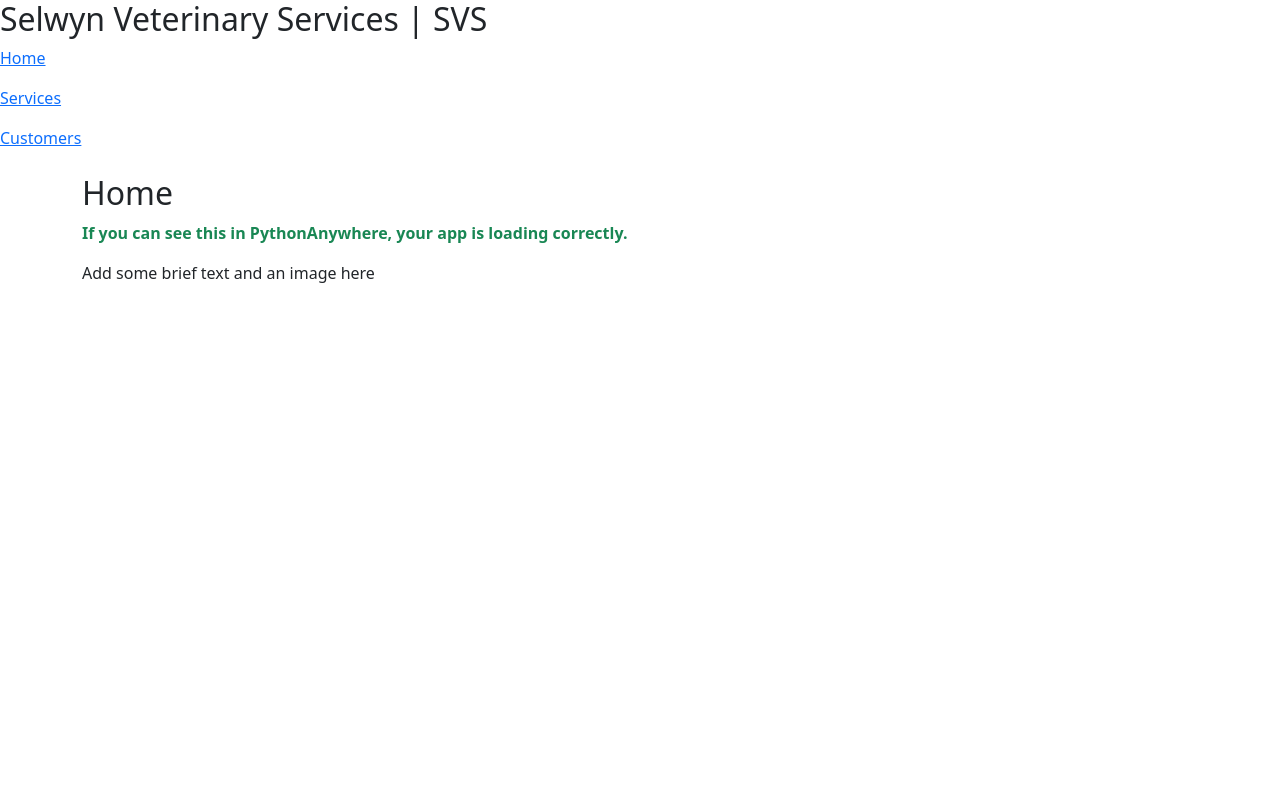
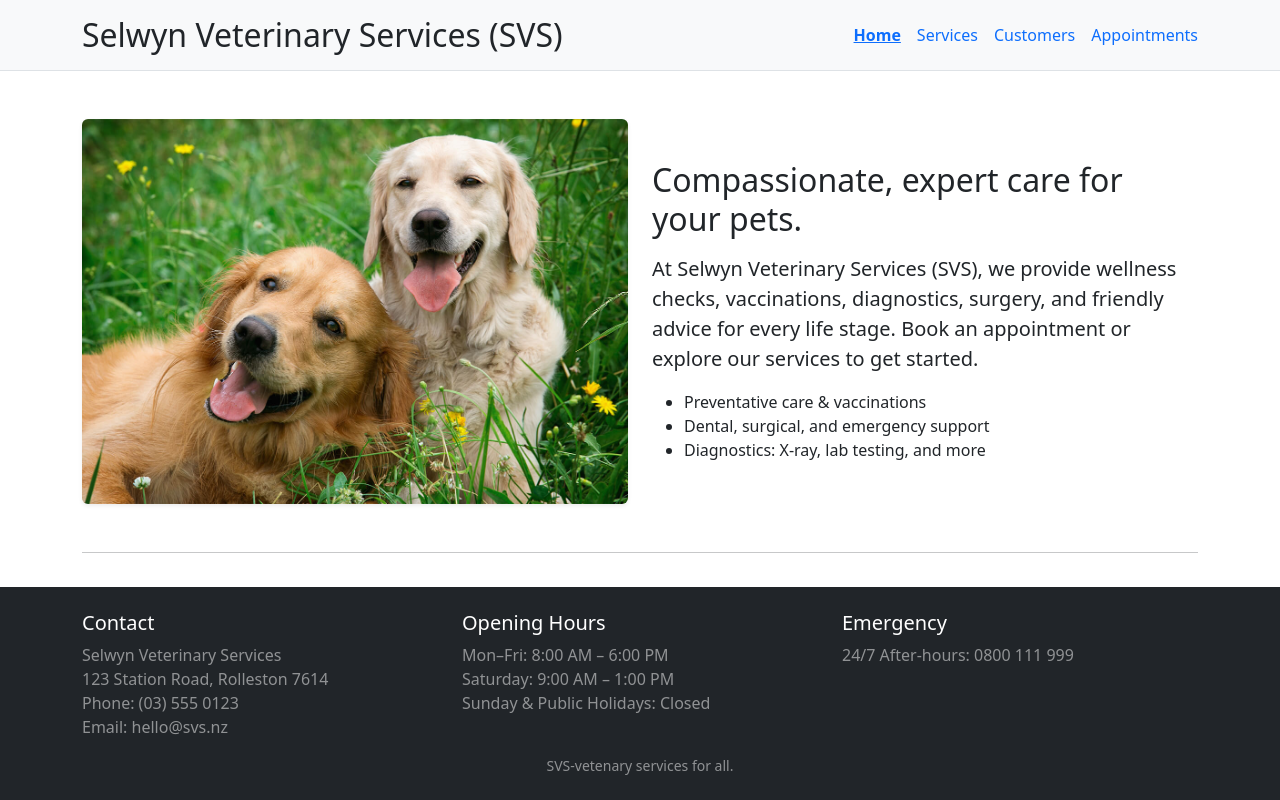
Before and after one commit to Sar01kha/svs, a Flask app: page / in a window 1280 px wide. Run offline with Flask 3, Linux system fonts and the light colour scheme; some libraries are stand-ins or nearby versions.

Commit message:
svs changes

```diff
--- a/app.py
+++ b/app.py
@@ -37,10 +37,92 @@ def service_list():
     return render_template("service_list.html", services=services)
 
 
-@app.route("/customers")
+from flask import render_template, request
+import db
+
+@app.route("/customers", methods=["GET"])
 def customer_list():
-    # Add your code here to list customers
-    return render_template("customer_list.html")
+    cursor = db.get_cursor()
+    q = request.args.get("q", "").strip()
+
+    if q:
+        like = f"%{q}%"
+        cursor.execute("""
+            SELECT customer_id, first_name, family_name, email, phone, date_joined
+            FROM customers
+            WHERE family_name LIKE %s
+               OR first_name  LIKE %s
+               OR IFNULL(email,'') LIKE %s
+               OR phone LIKE %s
+            ORDER BY family_name, first_name
+        """, (like, like, like, like))
+    else:
+        cursor.execute("""
+            SELECT customer_id, first_name, family_name, email, phone, date_joined
+            FROM customers
+            ORDER BY family_name, first_name
+        """)
+    customers = cursor.fetchall()
+    cursor.close()
+    return render_template("customer_list.html", customers=customers, q=q)
 
 
-# Add other routes and view functions as required.
+@app.route("/customers/<int:customer_id>", methods=["GET"])
+def customer_appointment(customer_id):
+    cursor = db.get_cursor()
+
+    # Customer details
+    cursor.execute("""
+        SELECT customer_id, first_name, family_name, email, phone, date_joined
+        FROM customers
+        WHERE customer_id = %s
+    """, (customer_id,))
+    customer = cursor.fetchone()
+
+    # Their appointments + services
+    cursor.execute("""
+        SELECT a.appt_id,
+               a.appt_datetime,
+               a.notes,
+               GROUP_CONCAT(s.service_name ORDER BY s.service_name SEPARATOR ', ') AS services
+        FROM appointments a
+        LEFT JOIN appointment_services asj ON asj.appt_id = a.appt_id
+        LEFT JOIN services s ON s.service_id = asj.service_id
+        WHERE a.customer_id = %s
+        GROUP BY a.appt_id
+        ORDER BY a.appt_datetime DESC
+    """, (customer_id,))
+    appts = cursor.fetchall()
+
+    cursor.close()
+    return render_template("customer_appointments.html", customer=customer, appts=appts)
+
+@app.route("/appointments", methods=["GET"])
+def appointment_list():
+    cursor = db.get_cursor()
+    cursor.execute("""
+        SELECT
+            a.appt_id,
+            a.appt_datetime,
+            c.customer_id,
+            c.first_name,
+            c.family_name,
+            -- e.g., "Consult ($50.00), Vaccination ($35.00)"
+            GROUP_CONCAT(
+                CONCAT(s.service_name, ' ($', FORMAT(s.price, 2), ')')
+                ORDER BY s.service_name SEPARATOR ', '
+            ) AS services_with_costs,
+            IFNULL(SUM(s.price), 0) AS total_cost,
+            CASE WHEN a.appt_datetime >= NOW() THEN 1 ELSE 0 END AS is_future
+        FROM appointments a
+        JOIN customers c ON c.customer_id = a.customer_id
+        LEFT JOIN appointment_services asj ON asj.appt_id = a.appt_id
+        LEFT JOIN services s ON s.service_id = asj.service_id
+        GROUP BY
+            a.appt_id, a.appt_datetime,
+            c.customer_id, c.first_name, c.family_name
+        ORDER BY a.appt_datetime ASC
+    """)
+    appts = cursor.fetchall()
+    cursor.close()
+    return render_template("appointment_list.html", appts=appts)
--- a/templates/base.html
+++ b/templates/base.html
@@ -1,68 +1,108 @@
 <!DOCTYPE html>
-<html>
+<html lang="en">
   <head>
     <meta charset="utf-8" />
-      <title>{% block title %}{% endblock %}</title>
-      <!-- CSS only -->
-      <link href="https://cdn.jsdelivr.net/npm/bootstrap@5.3.8/dist/css/bootstrap.min.css" rel="stylesheet" integrity="sha384-sRIl4kxILFvY47J16cr9ZwB07vP4J8+LH7qKQnuqkuIAvNWLzeN8tE5YBujZqJLB" crossorigin="anonymous">
+    <title>{% block title %}SVS{% endblock %}</title>
+    <meta name="viewport" content="width=device-width, initial-scale=1" />
+    <!-- Bootstrap -->
+    <link href="https://cdn.jsdelivr.net/npm/bootstrap@5.3.8/dist/css/bootstrap.min.css" rel="stylesheet">
+    <style>
+      /* Sticky footer on short pages */
+      html, body { height: 100%; }
+      body { display: flex; flex-direction: column; }
+      main { flex: 1 0 auto; }
+      footer { flex-shrink: 0; }
+
+      /* Simple active nav styling */
+      .nav-link.active { font-weight: 600; text-decoration: underline; }
+      header .nav-link { color: #0d6efd; }      /* readable links */
+      header .nav-link:hover { text-decoration: underline; }
+    </style>
   </head>
 
   <body>
+    <!-- Page Header + Navbar -->
+    <header class="border-bottom bg-light">
+      <div class="container py-3 d-flex align-items-center justify-content-between">
+        <h2 class="m-0">Selwyn Veterinary Services (SVS)</h2>
+        <nav class="d-flex gap-3" role="navigation" aria-label="Primary">
+          <a class="nav-link p-0 {{ 'active' if request.endpoint == 'home' else '' }}"
+             href="{{ url_for('home') }}">Home</a>
+          <a class="nav-link p-0 {{ 'active' if request.endpoint == 'service_list' else '' }}"
+             href="{{ url_for('service_list') }}">Services</a>
+          <a class="nav-link p-0 {{ 'active' if request.endpoint == 'customer_list' else '' }}"
+             href="{{ url_for('customer_list') }}">Customers</a>
+          <a class="nav-link p-0 {{ 'active' if request.endpoint == 'appointment_list' else '' }}"
+             href="{{ url_for('appointment_list') }}">Appointments</a>
+        </nav>
+      </div>
+    </header>
 
-    <nav>
-      <h2>Selwyn Veterinary Services | SVS</h2>
-      <p><a href="{{url_for('home')}}">Home</a></p>
-      <p><a href="{{url_for('service_list')}}">Services</a></p>
-      <p><a href="{{url_for('customer_list')}}">Customers</a></p>
-    </nav>
-
-
+    <!-- Page Content -->
+    <main>
       <div class="container my-4">
         <section class="content">
           <header>
-          {% block header %}
-          <!-- Nested template title appears here -->
-          {% endblock %}
+            {% block header %}{% endblock %}
           </header>
-        <!-- This displays flash messages at the top of the page -->
-        {% with messages = get_flashed_messages(with_categories=true) %} {% if messages %} {% for category, message in messages %}
-        <div class="container mt-3">
+
+          <!-- Flash messages -->
+          {% with messages = get_flashed_messages(with_categories=true) %}
+            {% if messages %}
+              {% for category, message in messages %}
                 <div class="alert alert-{{ 'danger' if category == 'error' else category }} alert-dismissible fade show" role="alert">
                   {{ message }}
                   <button type="button" class="btn-close" data-bs-dismiss="alert" aria-label="Close"></button>
                 </div>
-        </div>
-        {% endfor %} {% endif %} {% endwith %}
+              {% endfor %}
+            {% endif %}
+          {% endwith %}
 
-        {% block content %}
-        <!-- Nested template content appears here -->
-        {% endblock %}
+          {% block content %}{% endblock %}
         </section>
       </div>
+    </main>
 
+    <!-- Page Footer -->
+    <footer class="bg-dark text-white-50">
+      <div class="container py-4">
+        <div class="row g-4">
+          <div class="col-md">
+            <h5 class="text-white mb-2">Contact</h5>
+            <div>Selwyn Veterinary Services</div>
+            <div>123 Station Road, Rolleston 7614</div>
+            <div>Phone: (03) 555 0123</div>
+            <div>Email: hello@svs.nz</div>
+          </div>
+          <div class="col-md">
+            <h5 class="text-white mb-2">Opening Hours</h5>
+            <div>Mon–Fri: 8:00 AM – 6:00 PM</div>
+            <div>Saturday: 9:00 AM – 1:00 PM</div>
+            <div>Sunday &amp; Public Holidays: Closed</div>
+          </div>
+          <div class="col-md">
+            <h5 class="text-white mb-2">Emergency</h5>
+            <div>24/7 After-hours: 0800 111 999</div>
+          </div>
+        </div>
+        <div class="text-center mt-3 small">SVS-vetenary services for all.</div>
+      </div>
+    </footer>
 
-    <!-- JavaScript Bundle with Popper -->
+    <!-- JS -->
     <script>
-    // Example starter JavaScript for disabling form submissions if there are invalid fields
+      // Bootstrap form validation helper
       (() => {
-        'use strict'
-
-        // Fetch all the forms we want to apply custom Bootstrap validation styles to
-        const forms = document.querySelectorAll('.needs-validation')
-
-        // Loop over them and prevent submission
+        'use strict';
+        const forms = document.querySelectorAll('.needs-validation');
         Array.from(forms).forEach(form => {
           form.addEventListener('submit', event => {
-            if (!form.checkValidity()) {
-              event.preventDefault()
-              event.stopPropagation()
-            }
-
-            form.classList.add('was-validated')
-          }, false)
-        })
-      })()
+            if (!form.checkValidity()) { event.preventDefault(); event.stopPropagation(); }
+            form.classList.add('was-validated');
+          }, false);
+        });
+      })();
     </script>
-    <script src="https://cdn.jsdelivr.net/npm/bootstrap@5.3.8/dist/js/bootstrap.bundle.min.js" integrity="sha384-FKyoEForCGlyvwx9Hj09JcYn3nv7wiPVlz7YYwJrWVcXK/BmnVDxM+D2scQbITxI" crossorigin="anonymous"></script>
+    <script src="https://cdn.jsdelivr.net/npm/bootstrap@5.3.8/dist/js/bootstrap.bundle.min.js"></script>
   </body>
 </html>
--- a/templates/home.html
+++ b/templates/home.html
@@ -1,16 +1,70 @@
 {% extends "base.html" %}
-
 {% block title %}Home - SVS{% endblock %}
 
 {% block content %}
+<!-- Hero: veterinary image (left) + intro text (right), no buttons -->
+<section class="py-4">
+  <div class="row align-items-center g-4">
+    <!-- Image LEFT on md+ screens -->
+    <div class="col-md-6">
+      <img
+        src="{{ url_for('static', filename='home.jpg') }}"
 
-<h2>Home </h2>
+        class="img-fluid rounded shadow-sm"
+        alt="Veterinarian caring for a dog at the clinic">
+    </div>
 
+    <!-- Text RIGHT on md+ screens -->
+    <div class="col-md-6">
+      <h1 class="h2 mb-3">Compassionate, expert care for your pets.</h1>
+      <p class="lead mb-3">
+        At <strong>Selwyn Veterinary Services (SVS)</strong>, we provide wellness checks,
+        vaccinations, diagnostics, surgery, and friendly advice for every life stage.
+        Book an appointment or explore our services to get started.
+      </p>
+      <ul class="mb-0">
+        <li>Preventative care &amp; vaccinations</li>
+        <li>Dental, surgical, and emergency support</li>
+        <li>Diagnostics: X-ray, lab testing, and more</li>
+      </ul>
+    </div>
+  </div>
+</section>
 
-<p class="text-success"><strong>If you can see this in PythonAnywhere, your app is loading correctly. </strong> </p>
+<hr class="my-4">
 
-
-<p>Add some brief text and an image here </p>
-
-
+<!-- (Optional) Upcoming appointments section below -->
+{% if upcoming is defined %}
+<section>
+  <h3 class="mb-3">Upcoming Appointments</h3>
+  {% if upcoming %}
+    <table class="table table-striped">
+      <thead>
+        <tr>
+          <th>ID</th>
+          <th>Date &amp; Time</th>
+          <th>Customer</th>
+          <th>Notes</th>
+        </tr>
+      </thead>
+      <tbody>
+        {% for a in upcoming %}
+        <tr>
+          <td>{{ a.appt_id }}</td>
+          <td>{{ a.appt_datetime }}</td>
+          <td>
+            <a href="{{ url_for('customer_appointment', customer_id=a.customer_id) }}">
+              {{ a.family_name }}, {{ a.first_name }}
+            </a>
+          </td>
+          <td>{{ a.notes or '-' }}</td>
+        </tr>
+        {% endfor %}
+      </tbody>
+    </table>
+  {% else %}
+    <p class="text-muted">No upcoming appointments to show.</p>
+  {% endif %}
+</section>
+{% endif %}
 {% endblock %}
```
Also changed, not shown: templates/appointment_list.html (added, +39 -0 lines), templates/customer_appointments.html (added, +41 -0 lines), templates/customer_list.html (+46 -4 lines), static/home.jpg (added). Lines whose indentation alone changed are shown as unchanged.
